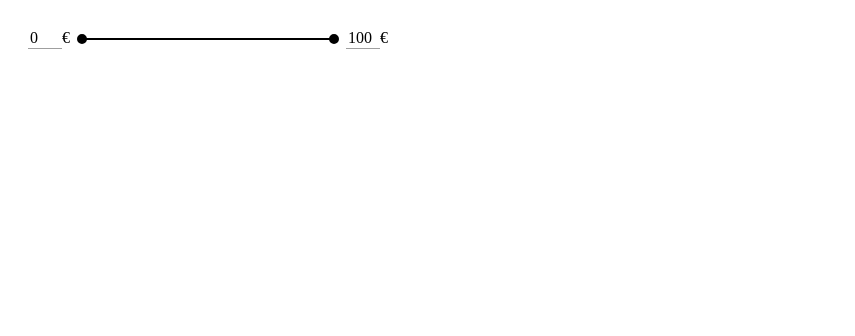
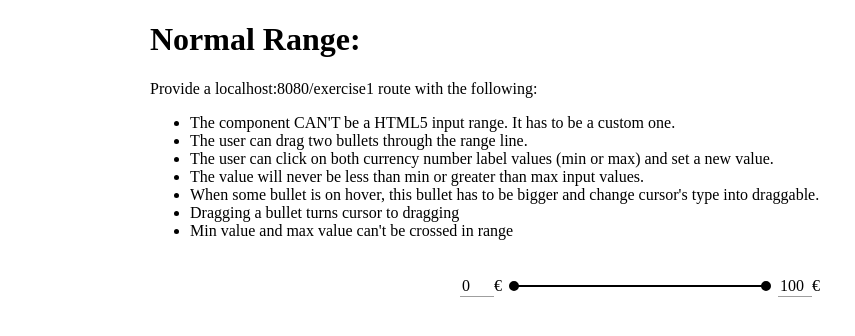
Before and after one commit to gCuadros/react-range-component, a Next.js app: page /exercise1 in a window 1280 px wide. Shown: the top 336 px of the page, without its empty margins (0-855 px from the left). Built offline with nearby package versions, Linux system fonts and the light colour scheme.

Commit message:
feat(range-component): improve styles for exercise1

```diff
--- /dev/null
+++ b/src/components/Layout/Layout.module.scss
@@ -0,0 +1,6 @@
+.main-container {
+  width: 100%;
+  max-width: 980px;
+  margin: 0 auto;
+  background: #ffffff;
+}
--- /dev/null
+++ b/src/components/Layout/index.tsx
@@ -0,0 +1,13 @@
+import { ReactNode } from "react";
+
+import styles from "./Layout.module.scss";
+
+interface Props {
+  children: ReactNode;
+}
+
+const Layout = ({ children }: Props) => {
+  return <div className={styles["main-container"]}>{children}</div>;
+};
+
+export default Layout;
--- a/src/components/Range/Range.module.scss
+++ b/src/components/Range/Range.module.scss
@@ -2,6 +2,7 @@
 
 .range-box {
   max-width: 400px;
+  margin: 0 auto;
 
   .range-container {
     display: flex;
@@ -75,6 +76,7 @@
 
     .min-value {
       font-size: 16px;
+      margin: 0;
       margin-right: 12px;
       font-family: "circular";
       span {
@@ -84,6 +86,7 @@
 
     .max-value {
       font-size: 16px;
+      margin: 0;
       margin-left: 12px;
       font-family: "circular";
       span {
--- /dev/null
+++ b/src/containers/Exercise1/Exercise1.module.scss
@@ -0,0 +1,8 @@
+.title {
+  font-family: "circular";
+}
+
+.text {
+  font-size: 16px;
+  font-family: "circular";
+}
--- a/src/containers/Home/Home.module.scss.d.ts
+++ b/src/containers/Exercise1/Exercise1.module.scss.d.ts
@@ -1,7 +1,8 @@
 // This file is automatically generated.
 // Please do not change this file!
 interface CssExports {
-  'test': string;
+  'text': string;
+  'title': string;
 }
 export const cssExports: CssExports;
 export default cssExports;
--- /dev/null
+++ b/src/containers/Exercise1/index.tsx
@@ -0,0 +1,35 @@
+import Layout from "components/Layout";
+import Range from "components/Range";
+
+import styles from "./Exercise1.module.scss";
+
+const Exercise1 = () => (
+  <Layout>
+    <h1 className={styles["title"]}>Normal Range:</h1>
+    <p className={styles["text"]}>
+      Provide a localhost:8080/exercise1 route with the following:
+    </p>
+    <ul className={styles["text"]}>
+      <li>
+        The component CAN'T be a HTML5 input range. It has to be a custom one.
+      </li>
+      <li>The user can drag two bullets through the range line.</li>
+      <li>
+        The user can click on both currency number label values (min or max) and
+        set a new value.
+      </li>
+      <li>
+        The value will never be less than min or greater than max input values.
+      </li>
+      <li>
+        When some bullet is on hover, this bullet has to be bigger and change
+        cursor's type into draggable.
+      </li>
+      <li>Dragging a bullet turns cursor to dragging</li>
+      <li>Min value and max value can't be crossed in range</li>
+    </ul>
+    <Range values={[0, 100]} />
+  </Layout>
+);
+
+export default Exercise1;
--- a/src/containers/Home/Home.module.scss
+++ /dev/null
@@ -1,4 +0,0 @@
-.test {
-   color: red;
-
-}
--- a/src/pages/exercise1.tsx
+++ b/src/pages/exercise1.tsx
@@ -1,5 +1,5 @@
-import Range from "components/Range";
+import Exercise1 from "containers/Exercise1";
 
-const Page = () => <Range values={[0, 100]} />;
+const Page = () => <Exercise1 />;
 
 export default Page;
```
Also changed, not shown: src/components/Layout/Layout.module.scss.d.ts (added, +7 -0 lines), src/containers/Home/index.tsx (deleted, +0 -13 lines).
